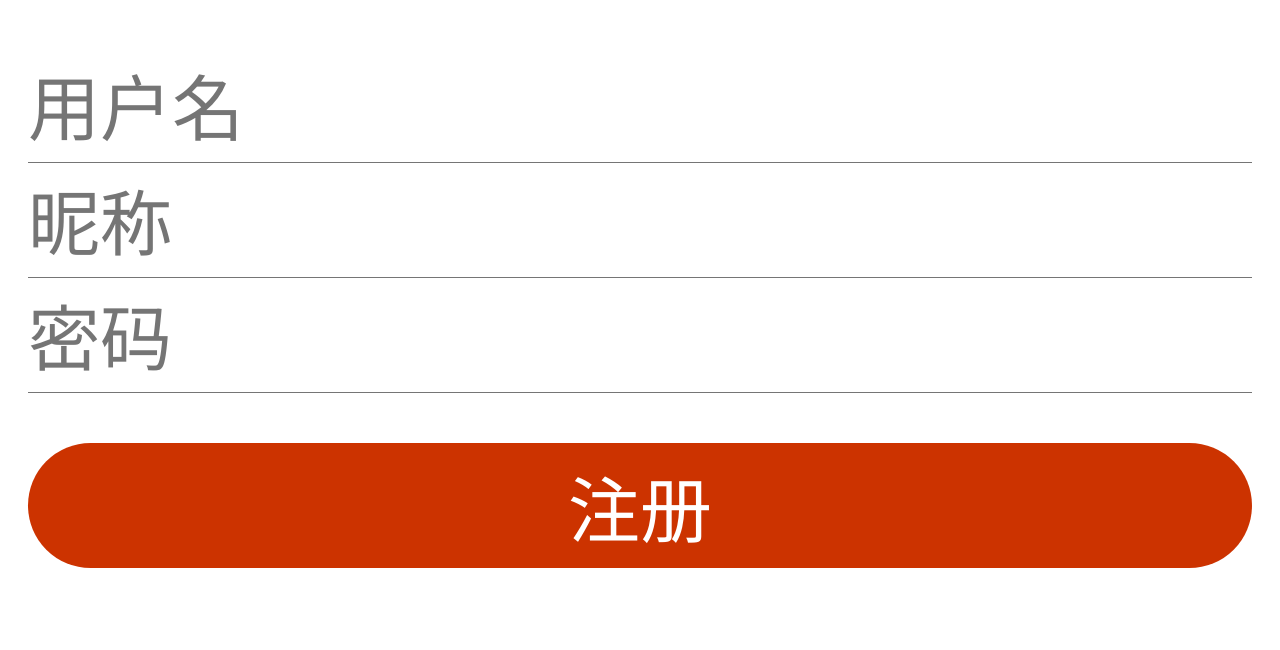
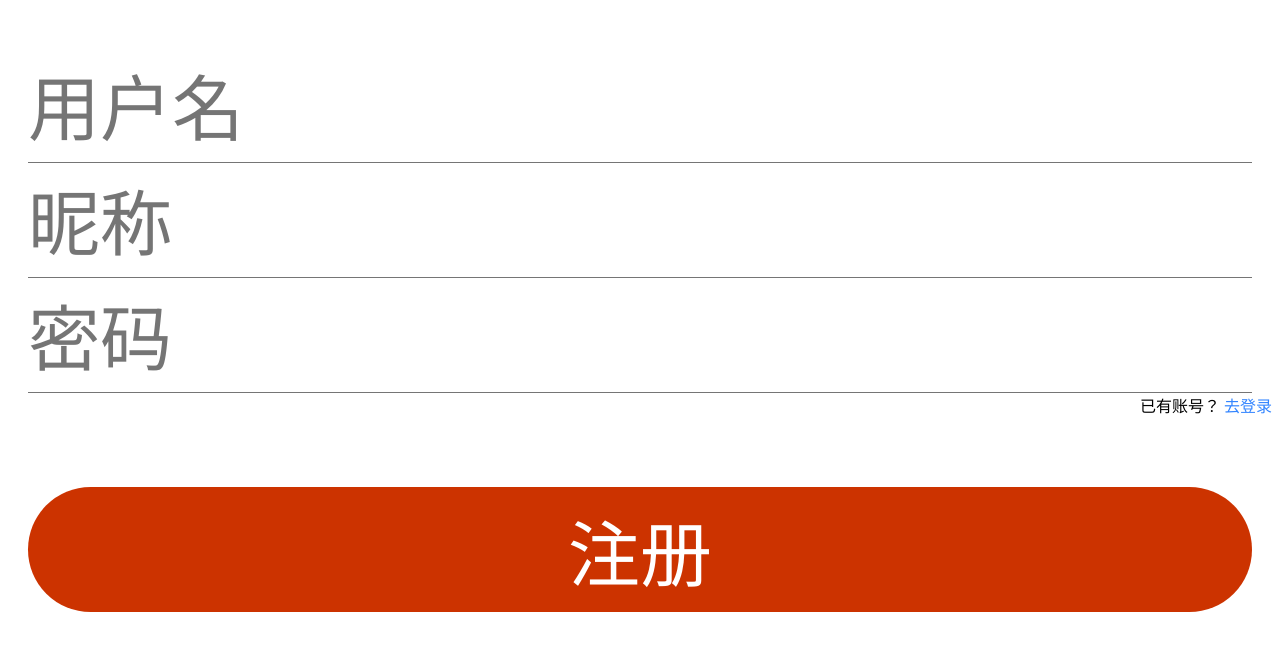
Before and after one commit to chenhui163/news, a Vue app: page /#/register in a window 1280 px wide. Shown: the top 650 px of the page. Built offline with nearby package versions, Linux system fonts and the light colour scheme.

Commit message:
增加注册页面登录提示

```diff
--- a/src/pages/Register.vue
+++ b/src/pages/Register.vue
@@ -56,6 +56,11 @@
             ></AuthInput>
 
         </div>
+
+        <p class="tips">
+          已有账号？
+          <router-link to="/login">去登录</router-link>
+        </p>
 
         <!-- 登录按钮 -->
         <button class="loginBtn">
@@ -182,4 +187,13 @@ export default {
 
 }
 
+// 注册提示样式
+.tips {
+  text-align: right;
+  margin-bottom: 20px;
+  a {
+    color: #3385ff;
+  }
+}
+
 </style>
```
